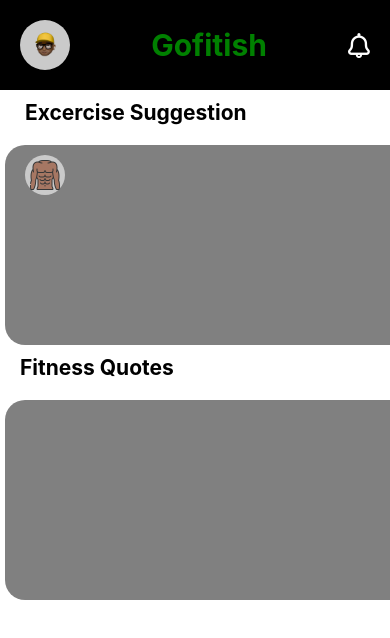
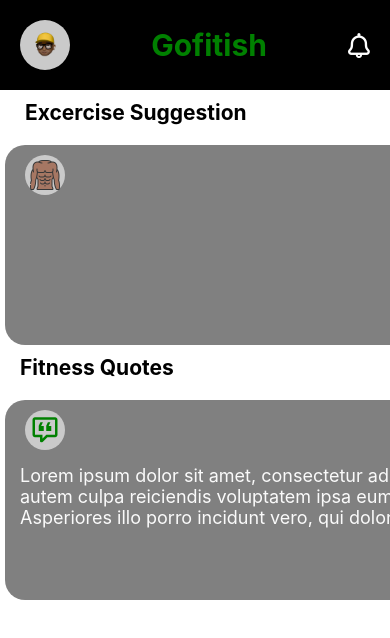
Before and after one commit to emeraldhycient/Gofitish, a React Native app: screen / in a window 390 px wide. Shown: the top 638 px of the page. Built offline with nearby package versions, Linux system fonts and the light colour scheme.

Commit message:
added icon to quote

```diff
--- a/screens/tips/component/quotes.jsx
+++ b/screens/tips/component/quotes.jsx
@@ -1,12 +1,18 @@
 import { StyleSheet, Text, View, ScrollView, Dimensions } from "react-native";
 import React from "react";
+import MaterialCommunityIcons from "react-native-vector-icons/MaterialCommunityIcons";
 
 const Quotes = () => {
   return (
     <View>
       <Text style={styles.title}>Fitness Quotes</Text>
       <ScrollView horizontal>
-        <View style={styles.quotes}></View>
+        <View style={styles.quotes}>
+          <View style={styles.iconcontainer}>
+            <MaterialCommunityIcons name="comment-quote-outline" size={30} color="green" />
+          </View>
+          <Text style={styles.desc}>Lorem ipsum dolor sit amet, consectetur adipisicing elit. Temporibus ullam animi cum autem culpa reiciendis voluptatem ipsa eum deserunt, numquam quidem commodi. Asperiores illo porro incidunt vero, qui doloribus molestiae?</Text>
+        </View>
       </ScrollView>
     </View>
   );
@@ -18,12 +24,11 @@
   container: {
     paddingHorizontal: 17,
   },
-  title:{
-      fontSize:21,
-      fontWeight:'bold',
-      marginLeft: 20,
-      marginVertical:10
-
+  title: {
+    fontSize: 21,
+    fontWeight: "bold",
+    marginLeft: 20,
+    marginVertical: 10,
   },
   quotes: {
     height: 200,
@@ -33,4 +38,25 @@
     marginHorizontal: 5,
     marginTop: 10,
   },
+  iconcontainer: {
+    backgroundColor: "#cacaca",
+    height: 40,
+    width: 40,
+    marginLeft: 20,
+    marginTop: 10,
+    borderRadius: 100,
+    justifyContent: "center",
+    alignItems: "center",
+    padding: 5,
+  },
+  icon: {
+    height: 30,
+    width: 30,
+  },
+  desc:{
+      fontSize: 18,
+      marginHorizontal:15,
+      marginTop:15,
+      color:'#fafafa'
+  },
 });
```
